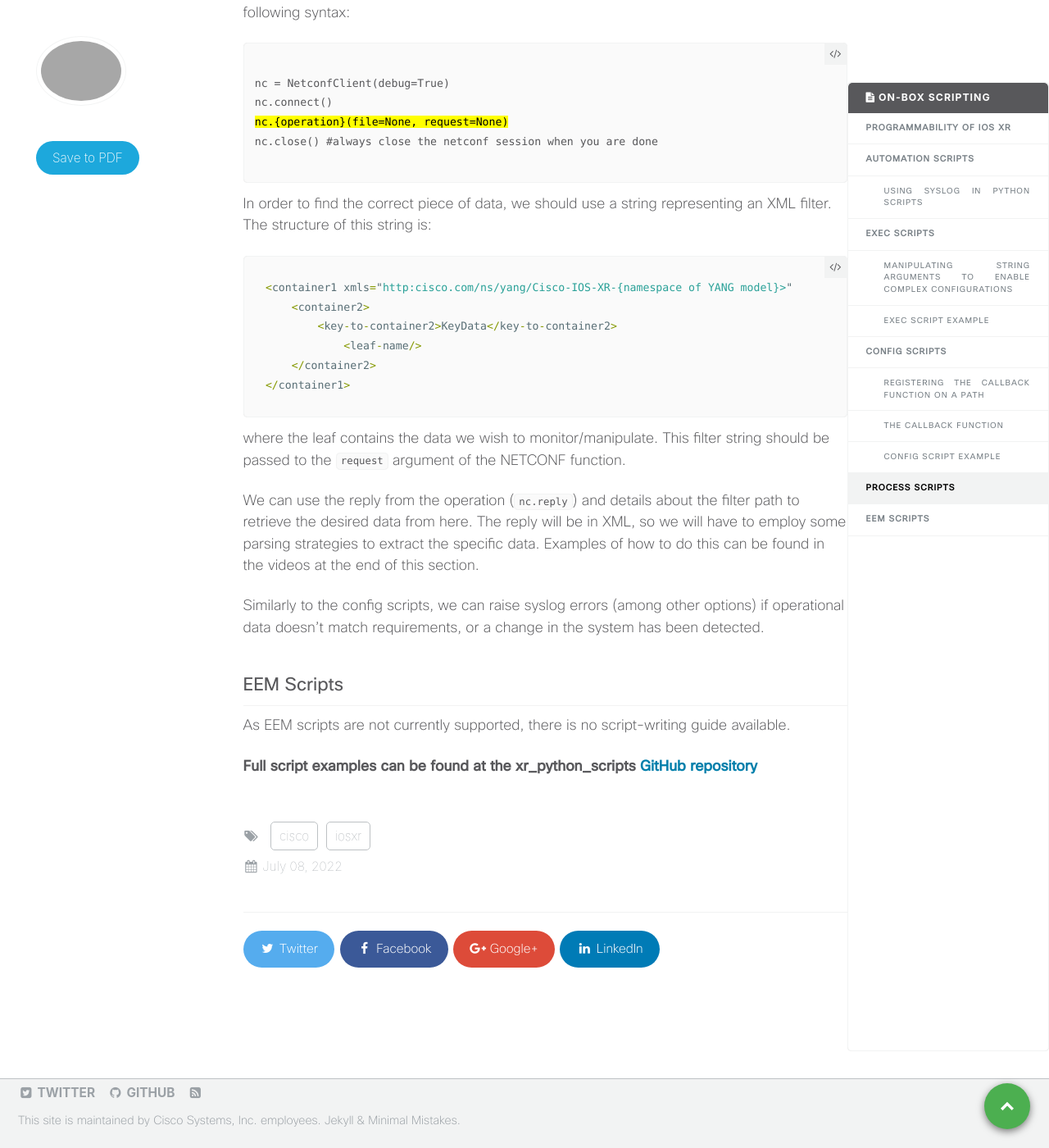
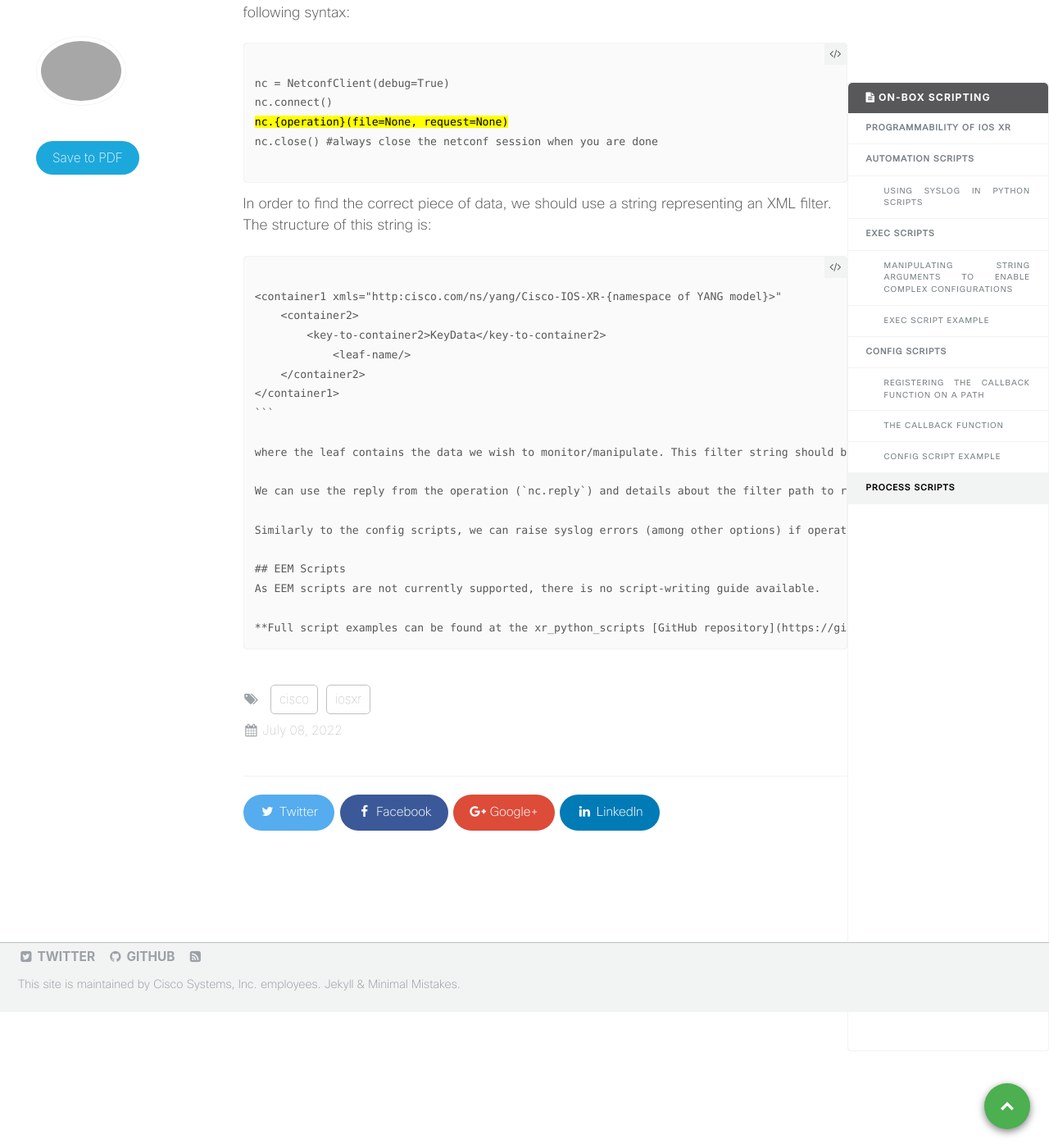
Before and after one commit to xrdocs/device-lifecycle, a Jekyll site: the page built from _blogs/2022-07-08-on-box-python-scripting.md, in a window 1280 px wide and 1400 px high, scrolled down 9669 px. Shown: the whole window at 82% size. Built offline with Jekyll 4.4.1, drawn with Linux system fonts in a browser that asks for light colours; comment, search, counter and statistics services are not loaded.

Commit message:
Update 2022-07-08-on-box-python-scripting.md

````diff
--- a/_blogs/2022-07-08-on-box-python-scripting.md
+++ b/_blogs/2022-07-08-on-box-python-scripting.md
@@ -352,13 +352,15 @@ nc.close() #always close the netconf session when you are done
 
 In order to find the correct piece of data, we should use a string representing an XML filter. The structure of this string is:
 
-```py
-<container1 xmls="http:cisco.com/ns/yang/Cisco-IOS-XR-{namespace of YANG model}>"
-    <container2>
-        <key-to-container2>KeyData</key-to-container2>
-            <leaf-name/>
-    </container2>
-</container1>
+<div class="highlighter-rouge">
+<pre class="highlight">
+<code>
+&lt;container1 xmls="http:cisco.com/ns/yang/Cisco-IOS-XR-{namespace of YANG model}&gt;"
+    &lt;container2&gt;
+        &lt;key-to-container2&gt;KeyData&lt;/key-to-container2&gt;
+            &lt;leaf-name/&gt;
+    &lt;/container2&gt;
+&lt;/container1&gt;
 ```
 
 where the leaf contains the data we wish to monitor/manipulate. This filter string should be passed to the `request` argument of the NETCONF function.
````
